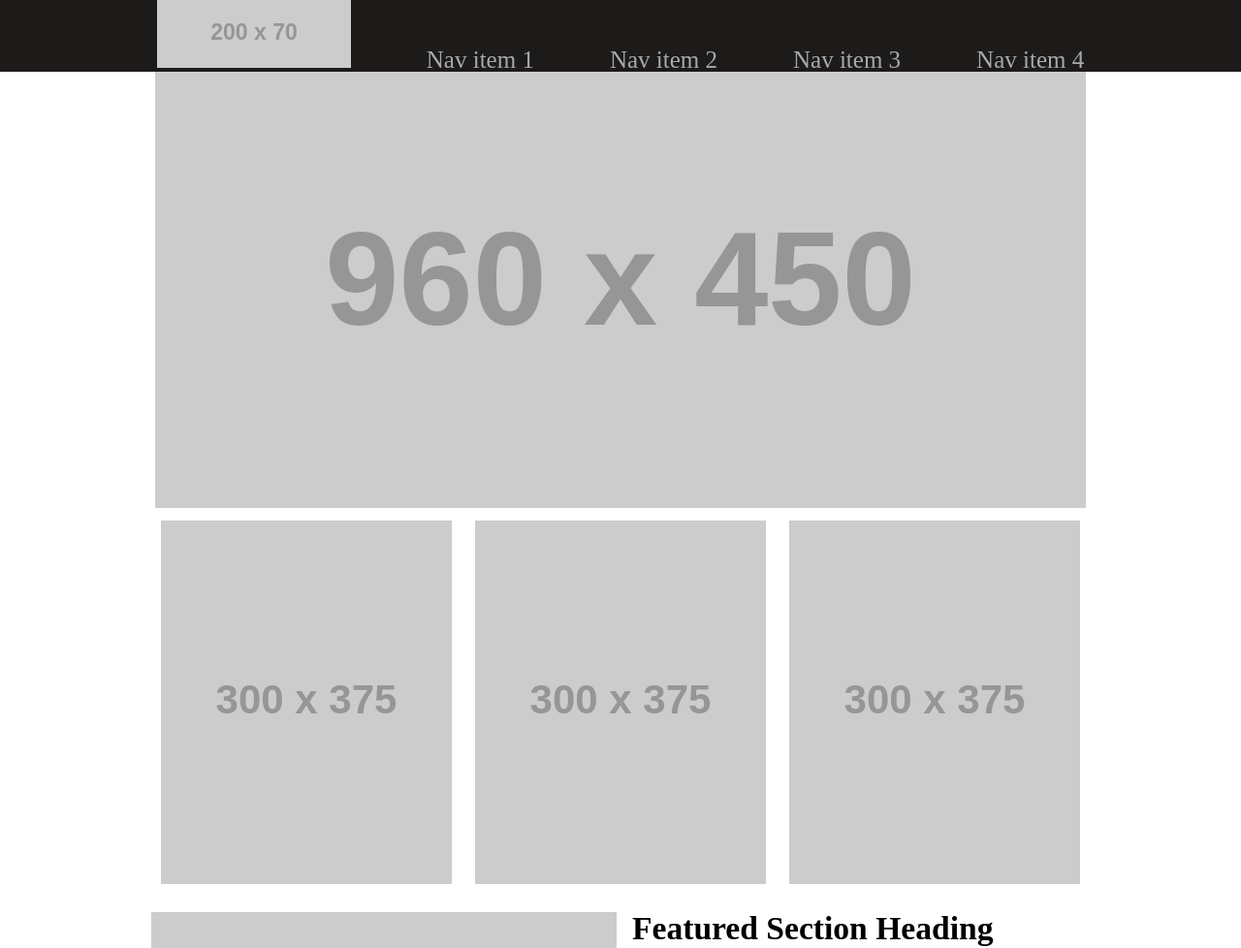
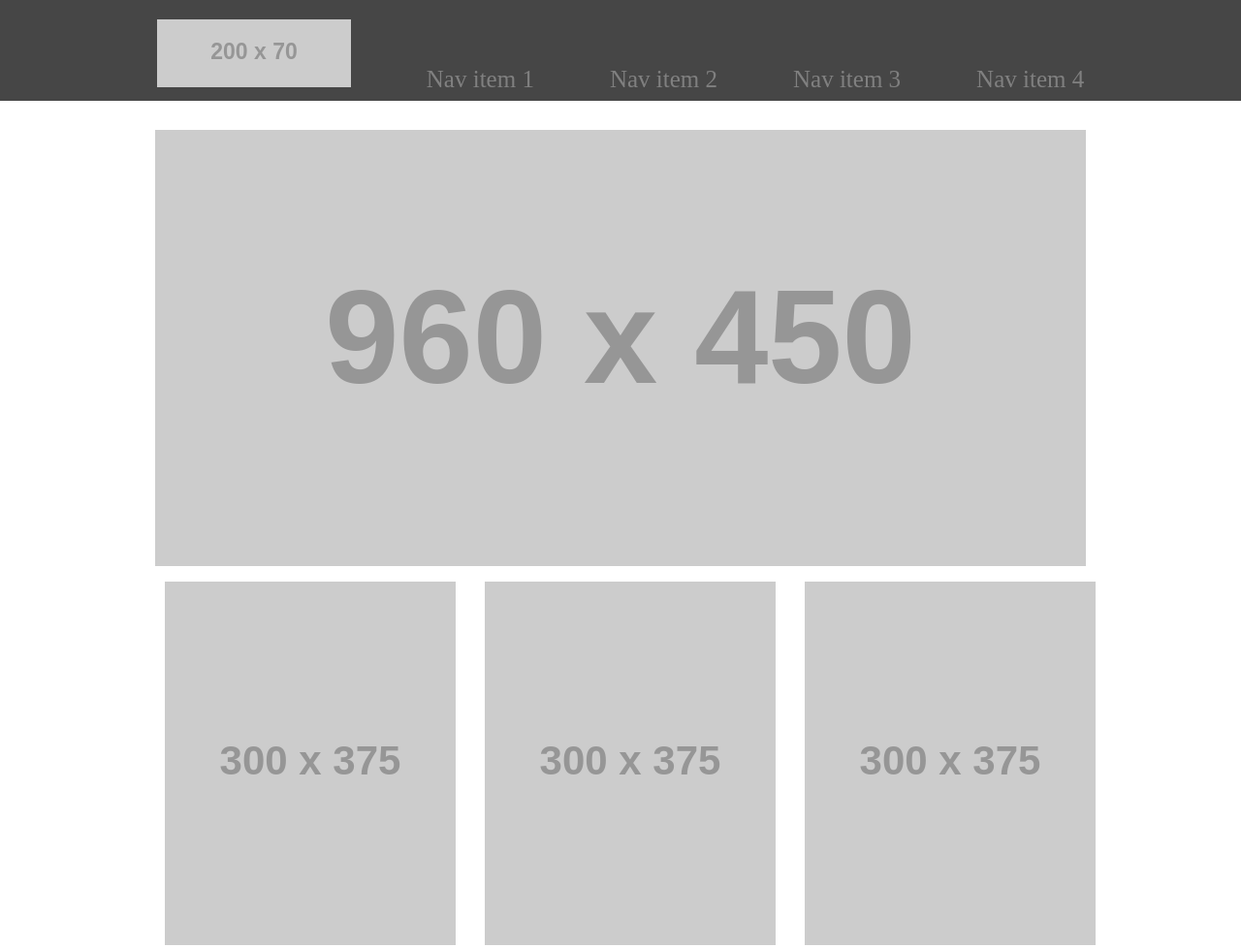
Before and after one commit to Barqawiii/wirefame-exercise, a plain HTML site: page index.html in a window 1280 px wide. Shown: the top 978 px of the page at 97% size. Drawn offline with Linux system fonts and the light colour scheme; placeholder pictures from the web are drawn by us.

Commit message:
final edit

```diff
--- a/index.html
+++ b/index.html
@@ -10,13 +10,13 @@
 <body>
     <header>
 
-        <nav>
+        <nav class="nav-bar">
             <ul>
-                <li><img src="https://placehold.it/200x70/" alt=""></li>
-                <li>Nav item 1</li>
-                <li>Nav item 2</li>
-                <li>Nav item 3</li>
-                <li>Nav item 4</li>
+                <li><a href="#"><img src="https://placehold.it/200x70/000" alt="" id="nav-image"></a></li>
+                <li><a href="#">Nav item 1</a></li>
+                <li><a href="#">Nav item 2</a></li>
+                <li><a href="#">Nav item 3</a></li>
+                <li><a href="#">Nav item 4</a></li>
 
             </ul>
         </nav>
@@ -25,19 +25,19 @@
     </header>
     <main>
 
-             <div >
-                <img src="https://placehold.it/960x450/" alt="hero image">
+             <div class="div-num1">
+                <img src="https://placehold.it/960x450/000" alt="hero image">
              </div>
              <div class="div-num2">
-                <img src="https://placehold.it/300x375/" alt="hero image" class="images">
-                <img src="https://placehold.it/300x375/" alt="hero image"class="images">
-                <img src="https://placehold.it/300x375/" alt="hero image"class="images">
+                <img src="https://placehold.it/300x375/000" alt="hero image" class="images">
+                <img src="https://placehold.it/300x375/000" alt="hero image"class="images">
+                <img src="https://placehold.it/300x375/000" alt="hero image"class="images">
 
 
             </div>
             <div>
             <section class="article-section">
-                <img class="article-img" src="https://placehold.it/480x400/" alt="">
+                <img class="article-img" src="https://placehold.it/480x400/000" alt="">
                 <article class="article-text">
                   <h2>Featured Section Heading</h2>
                   <p>Lorem ipsum dolor, sit amet consectetur adipisicing elit. Cupiditate eum dignissimos incidunt debitis
--- a/style.css
+++ b/style.css
@@ -16,7 +16,7 @@ nav{
     margin: 0;
     padding: 0;
     width: 100%;
-    background-color:rgb(29, 26, 26)
+    background-color:rgb(70, 70, 70);
 
 }
 
@@ -34,7 +34,7 @@ div{
     text-align: center;
 }
 li{
-
+  text-decoration: none;
     display: inline;
 
 
@@ -90,7 +90,7 @@ p{
     font-weight: bold;
   }
   .article-text h2 {
-    font-size: 2.1rem;
+    font-size: 20px;
   }
   .article-text p {
     font-size: 1.1rem;
@@ -100,14 +100,32 @@ p{
     height: 19rem;
   }
   .btn {
+    color: blanchedalmond;
+    background-color: black;
+    width: 15rem;
+    border: 0;
+    height: 40px;
+    width:150px;
+    cursor: pointer;
+    margin: 10px;
+  }
+  .div-num2{
+    width: 1300px;
+    margin: auto;
+  }
+  .div-num1{
+    padding-top: 30px;
+  }
+  .nav-bar ul li a {
+    color: gray;
+    text-decoration: none;
+    font-size: 25px;
 
 
-    width: 15rem;
-    border: 0;
-    height: 2rem;
-    cursor: pointer;
   }
-  .div-num2{
-    width: 1000px;
-    margin: auto;
+  #nav-image {
+    padding-top: 10px;
   }
+  .nav-bar{
+    padding: 10px;
+  }
```
